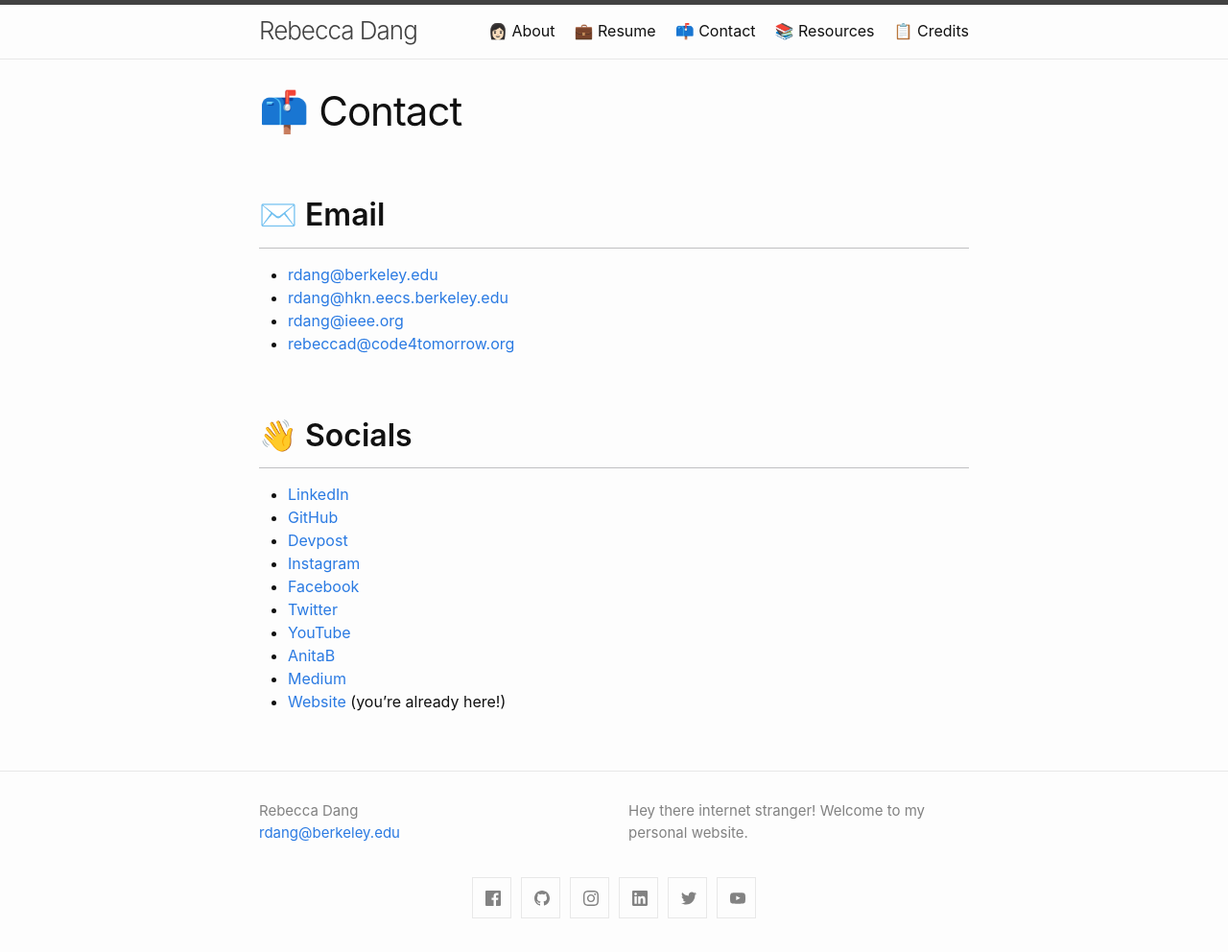
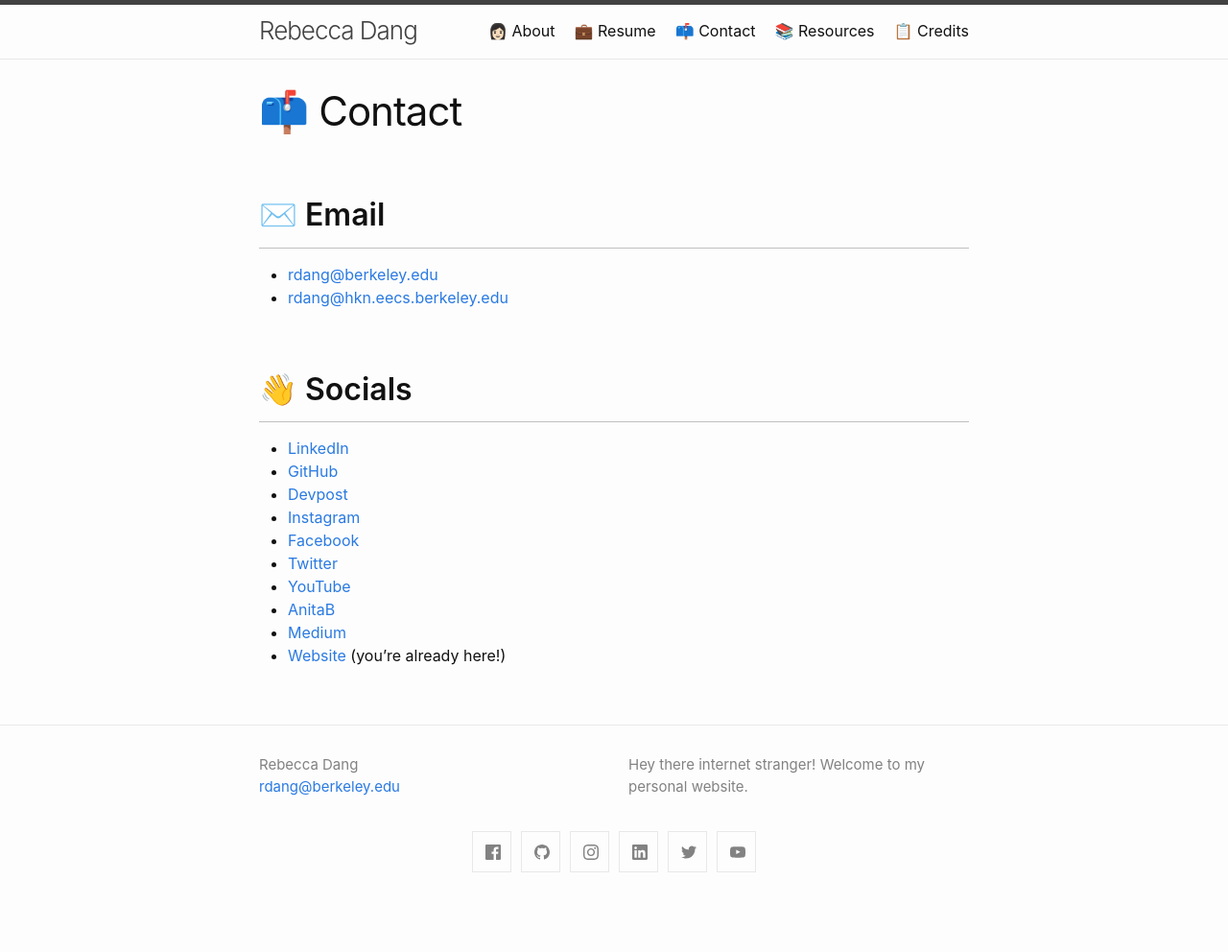
Before and after one commit to phrdang/phrdang.github.io, a Jekyll site: the page built from contact.md, in a window 1280 px wide. Shown: the whole page at 96% size. Built offline with Jekyll 4.4.1, drawn with Linux system fonts in a browser that asks for light colours; after the commit the page ends 944 px from its top, so only the background shows below that.

Commit message:
Remove @ieee.org and @code4tomorrow.org emails from contact page

```diff
--- a/contact.md
+++ b/contact.md
@@ -8,8 +8,6 @@ permalink: /contact/
 
 - [rdang@berkeley.edu](mailto:rdang@berkeley.edu)
 - [rdang@hkn.eecs.berkeley.edu](mailto:rdang@hkn.eecs.berkeley.edu)
-- [rdang@ieee.org](mailto:rdang@ieee.org)
-- [rebeccad@code4tomorrow.org](mailto:rebeccad@code4tomorrow.org)
 
 ## 👋 Socials
 
```
